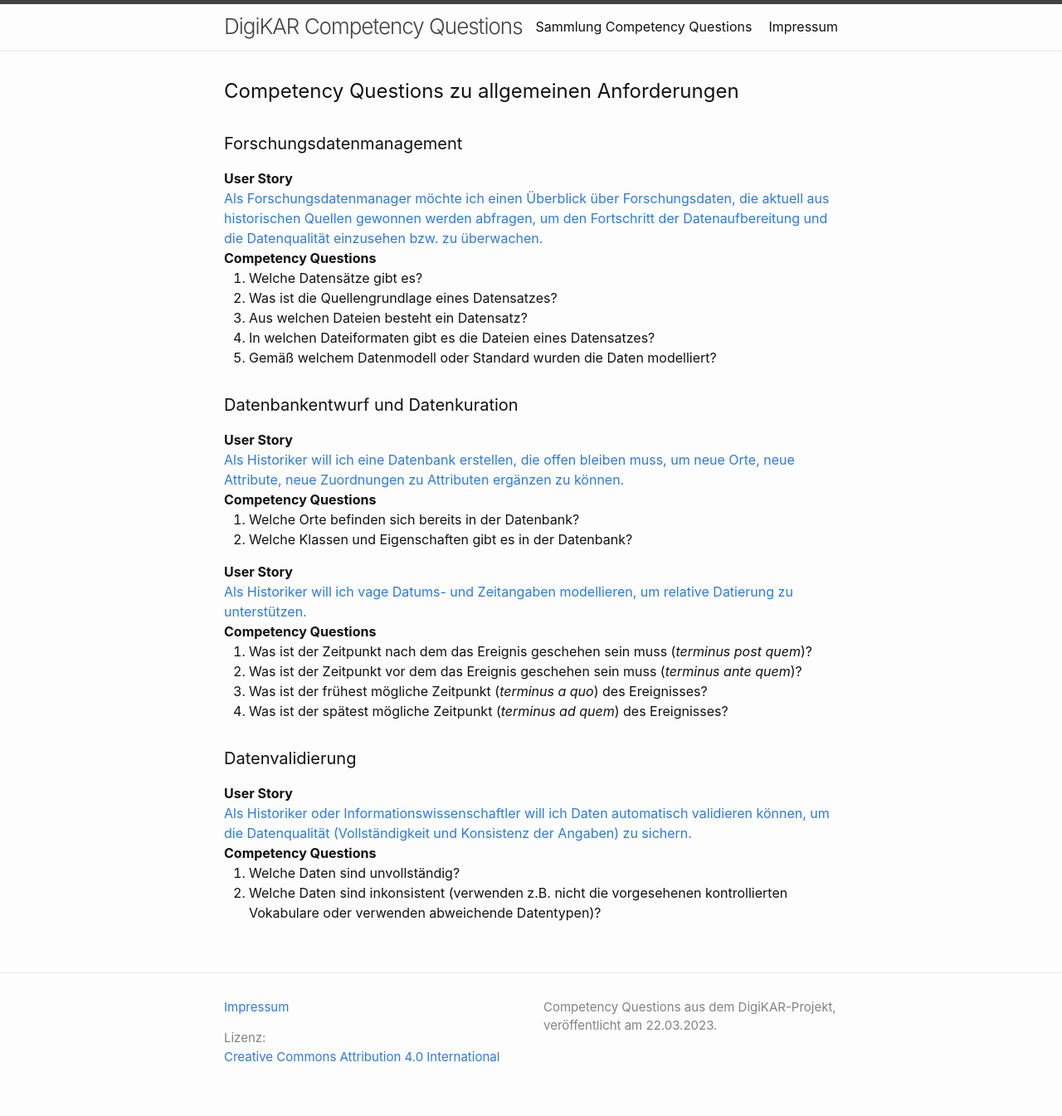
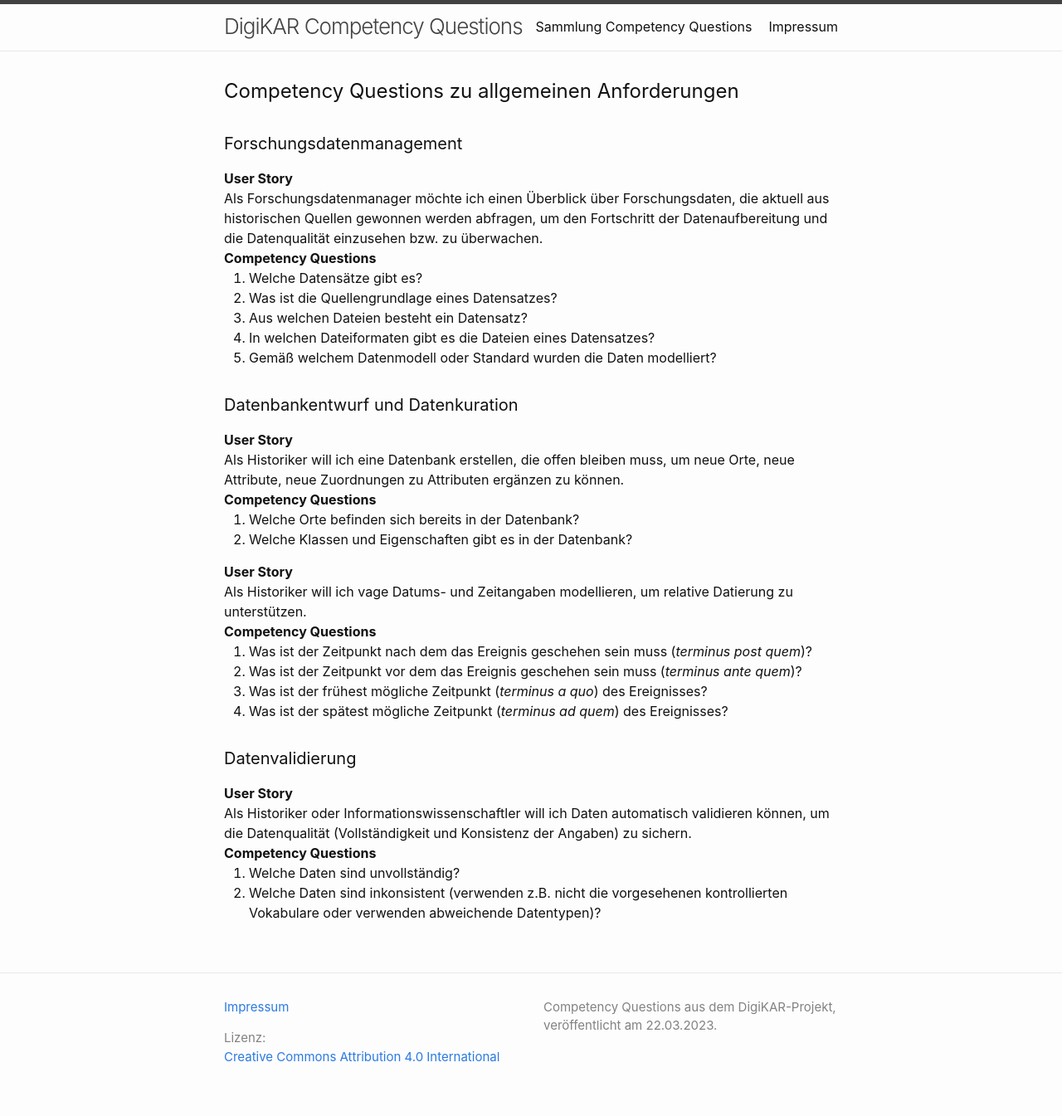
Before and after one commit to ieg-dhr/DigiKAR-Competency-Questions, a Jekyll site: the page built from competency-questions/gen.md, in a window 1280 px wide. Shown: the whole page at 83% size. Built offline with Jekyll 4.4.1, drawn with Linux system fonts in a browser that asks for light colours.

Commit message:
Update gen.md

```diff
--- a/competency-questions/gen.md
+++ b/competency-questions/gen.md
@@ -9,7 +9,7 @@ categories: gen
 
 <dl>
 <dt><b>User Story</b></dt>
-<dd><a>Als Forschungsdatenmanager möchte ich einen Überblick über Forschungsdaten, die aktuell aus historischen Quellen gewonnen werden abfragen, um den Fortschritt der Datenaufbereitung und die Datenqualität einzusehen bzw. zu überwachen.</a></dd>
+<dd>Als Forschungsdatenmanager möchte ich einen Überblick über Forschungsdaten, die aktuell aus historischen Quellen gewonnen werden abfragen, um den Fortschritt der Datenaufbereitung und die Datenqualität einzusehen bzw. zu überwachen.</dd>
 <dt><b>Competency Questions</b></dt>
 <dd>
 <ol>
@@ -26,7 +26,7 @@ categories: gen
 
 <dl>
 <dt><b>User Story</b></dt>
-<dd><a>Als Historiker will ich eine Datenbank erstellen, die offen bleiben muss, um neue Orte, neue Attribute, neue Zuordnungen zu Attributen ergänzen zu können.</a></dd>
+<dd>Als Historiker will ich eine Datenbank erstellen, die offen bleiben muss, um neue Orte, neue Attribute, neue Zuordnungen zu Attributen ergänzen zu können.</dd>
 <dt><b>Competency Questions</b></dt>
 <dd>
 <ol>
@@ -38,7 +38,7 @@ categories: gen
 
 <dl>
 <dt><b>User Story</b></dt>
-<dd><a>Als Historiker will ich vage Datums- und Zeitangaben modellieren, um relative Datierung zu unterstützen.</a></dd>
+<dd>Als Historiker will ich vage Datums- und Zeitangaben modellieren, um relative Datierung zu unterstützen.</dd>
 <dt><b>Competency Questions</b></dt>
 <dd>
 <ol>
@@ -54,7 +54,7 @@ categories: gen
 
 <dl>
   <dt><b>User Story</b></dt>
-<dd><a>Als Historiker oder Informationswissenschaftler will ich Daten automatisch validieren können, um die Datenqualität (Vollständigkeit und Konsistenz der Angaben) zu sichern.</a></dd>
+<dd>Als Historiker oder Informationswissenschaftler will ich Daten automatisch validieren können, um die Datenqualität (Vollständigkeit und Konsistenz der Angaben) zu sichern.</dd>
   <dt><b>Competency Questions</b></dt>
 <dd>
 <ol>
```
